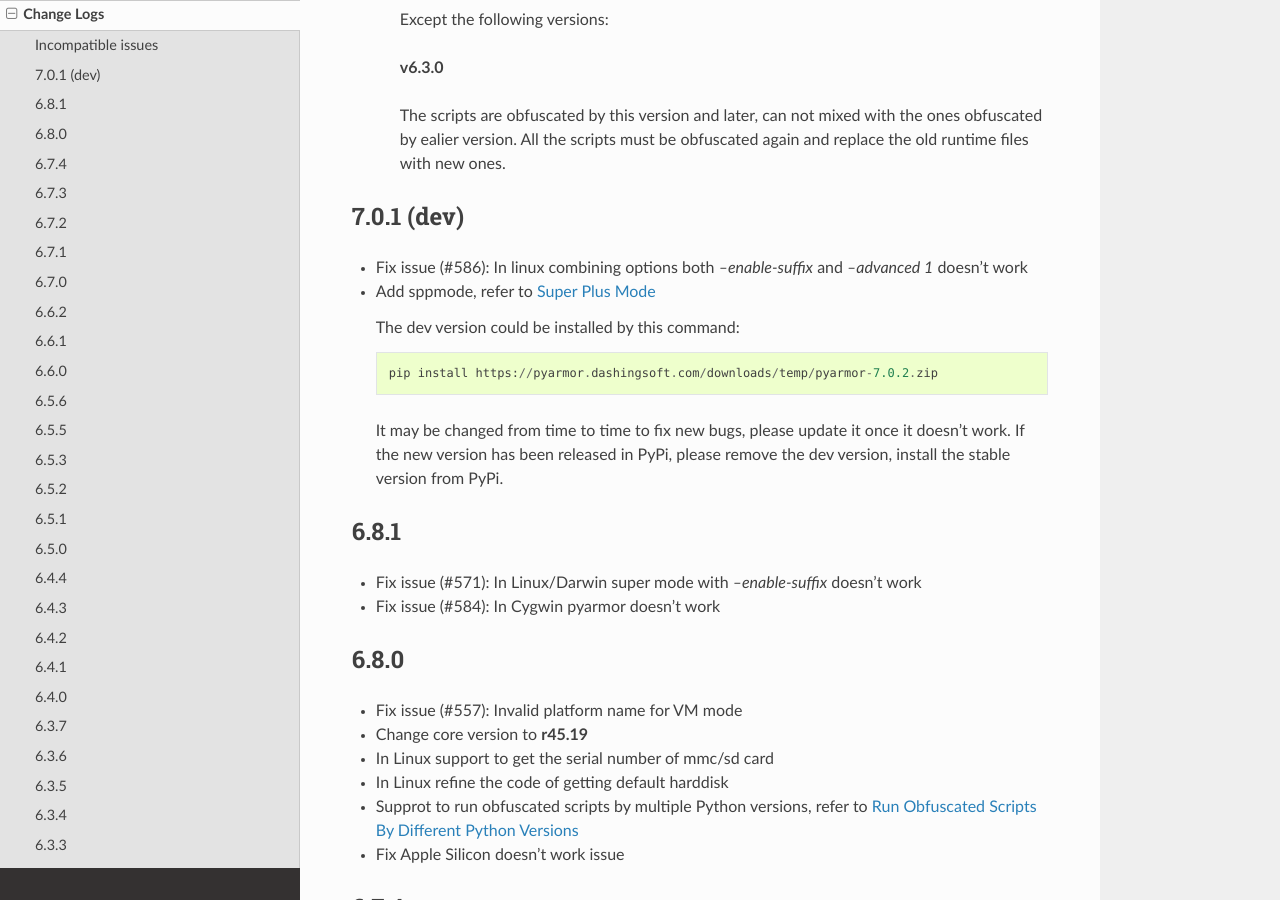
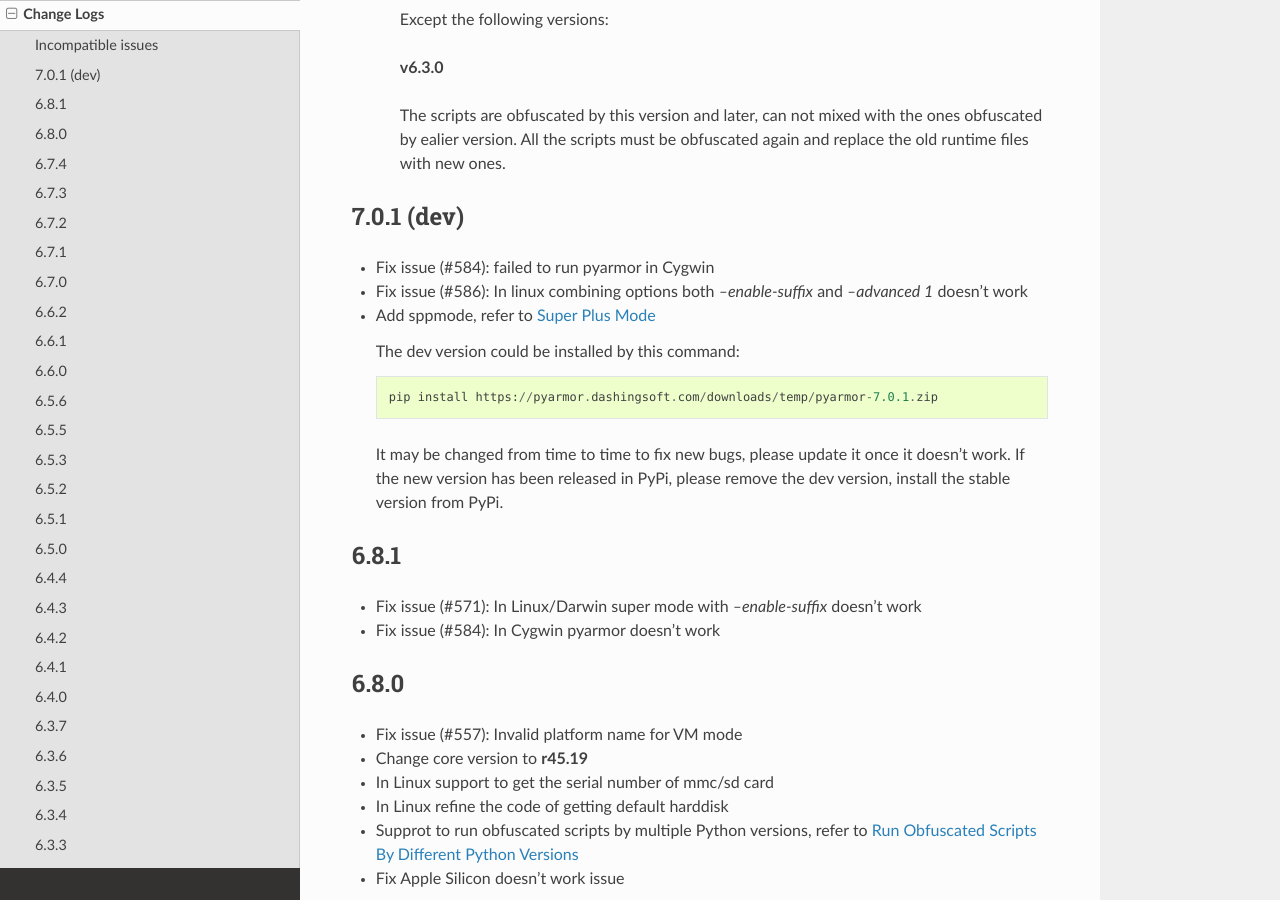
Before and after one commit to dashingsoft/pyarmor, a Sphinx documentation site: the page built from docs/change-logs.rst, in a window 1280 px wide and 900 px high, scrolled down 582 px. Built offline with Sphinx 7.4.7 and the Read the Docs theme 2.0.0, drawn with Linux system fonts in a browser that asks for light colours.

Commit message:
Add change log

```diff
--- a/docs/change-logs.rst
+++ b/docs/change-logs.rst
@@ -35,13 +35,14 @@
 
 7.0.1 (dev)
 -----------
+* Fix issue (#584): failed to run pyarmor in Cygwin
 * Fix issue (#586): In linux combining options both `--enable-suffix` and
   `--advanced 1` doesn't work
 * Add sppmode, refer to :ref:`Super Plus Mode`
 
   The dev version could be installed by this command::
 
-      pip install https://pyarmor.dashingsoft.com/downloads/temp/pyarmor-7.0.2.zip
+      pip install https://pyarmor.dashingsoft.com/downloads/temp/pyarmor-7.0.1.zip
 
   It may be changed from time to time to fix new bugs, please update it once it
   doesn't work. If the new version has been released in PyPi, please remove the
```
